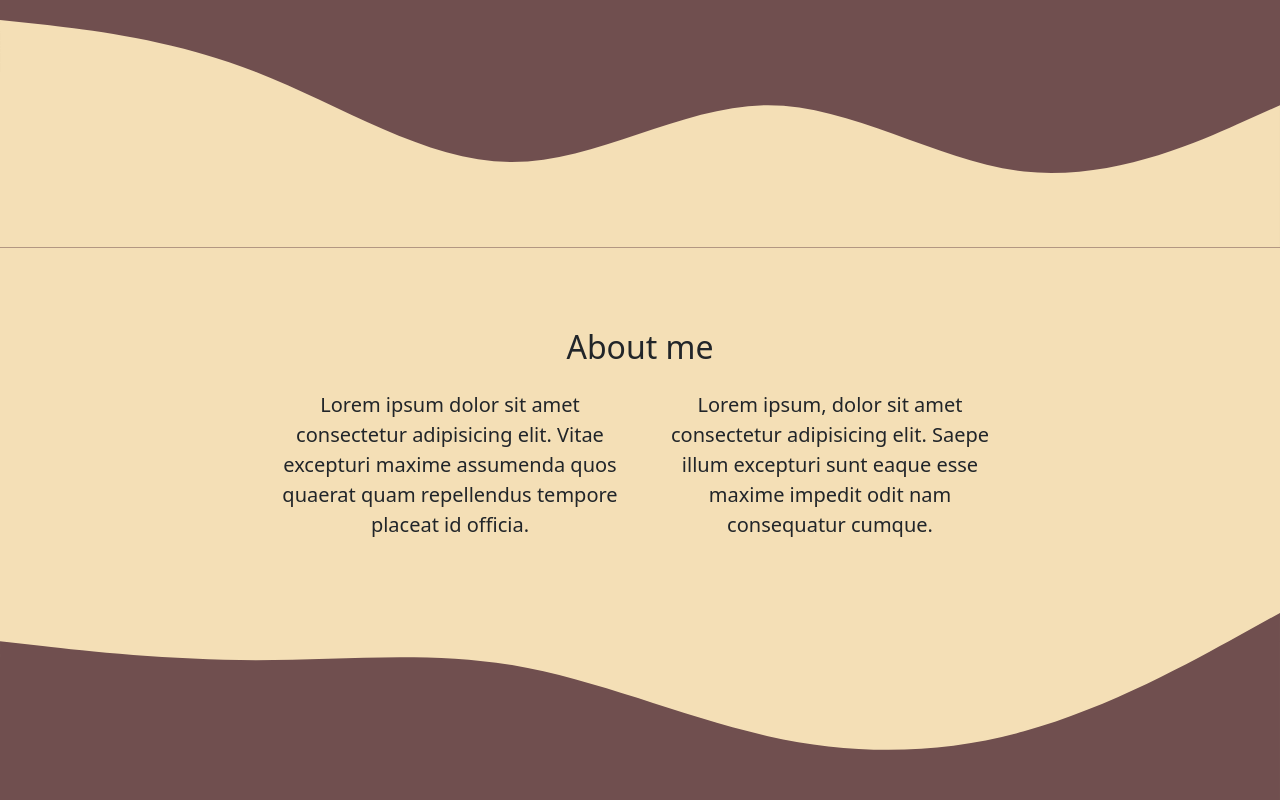
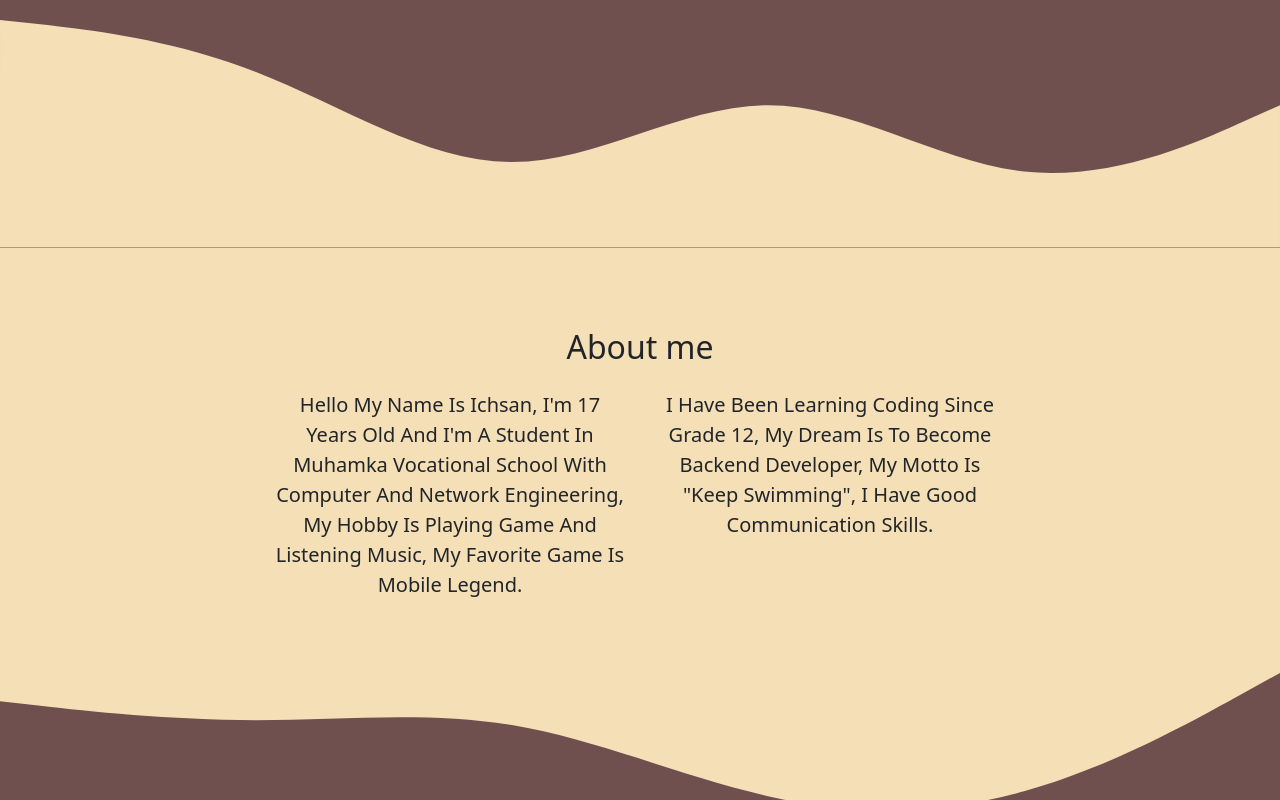
Before and after one commit to icehggtyy/muhammadichsan.github.io, a plain HTML site: page index.html in a window 1280 px wide. Shown: the part 454-1254 px from the top of the page. Drawn offline with nearby package versions, Linux system fonts and the light colour scheme.

Commit message:
change description

```diff
--- a/index.html
+++ b/index.html
@@ -63,10 +63,10 @@
         </div>
         <div class="row justify-content-center fs-5 text-center">
           <div class="col-md-4" data-aos="fade-right" data-aos-duration="1000">
-            <p>Lorem ipsum dolor sit amet consectetur adipisicing elit. Vitae excepturi maxime assumenda quos quaerat quam repellendus tempore placeat id officia.</p>
+            <p>Hello My Name Is Ichsan, I'm 17 Years Old And I'm A Student In Muhamka Vocational School With Computer And Network Engineering, My Hobby Is Playing Game And Listening Music, My Favorite Game Is Mobile Legend.</p>
           </div>
           <div class="col-md-4" data-aos="fade-left" data-aos-duration="1000" data-aos-delay="200">
-            <p>Lorem ipsum, dolor sit amet consectetur adipisicing elit. Saepe illum excepturi sunt eaque esse maxime impedit odit nam consequatur cumque.</p>
+            <p>I Have Been Learning Coding Since Grade 12, My Dream Is To Become Backend Developer, My Motto Is "Keep Swimming", I Have Good Communication Skills.</p>
           </div>
         </div>
       </div>
```
